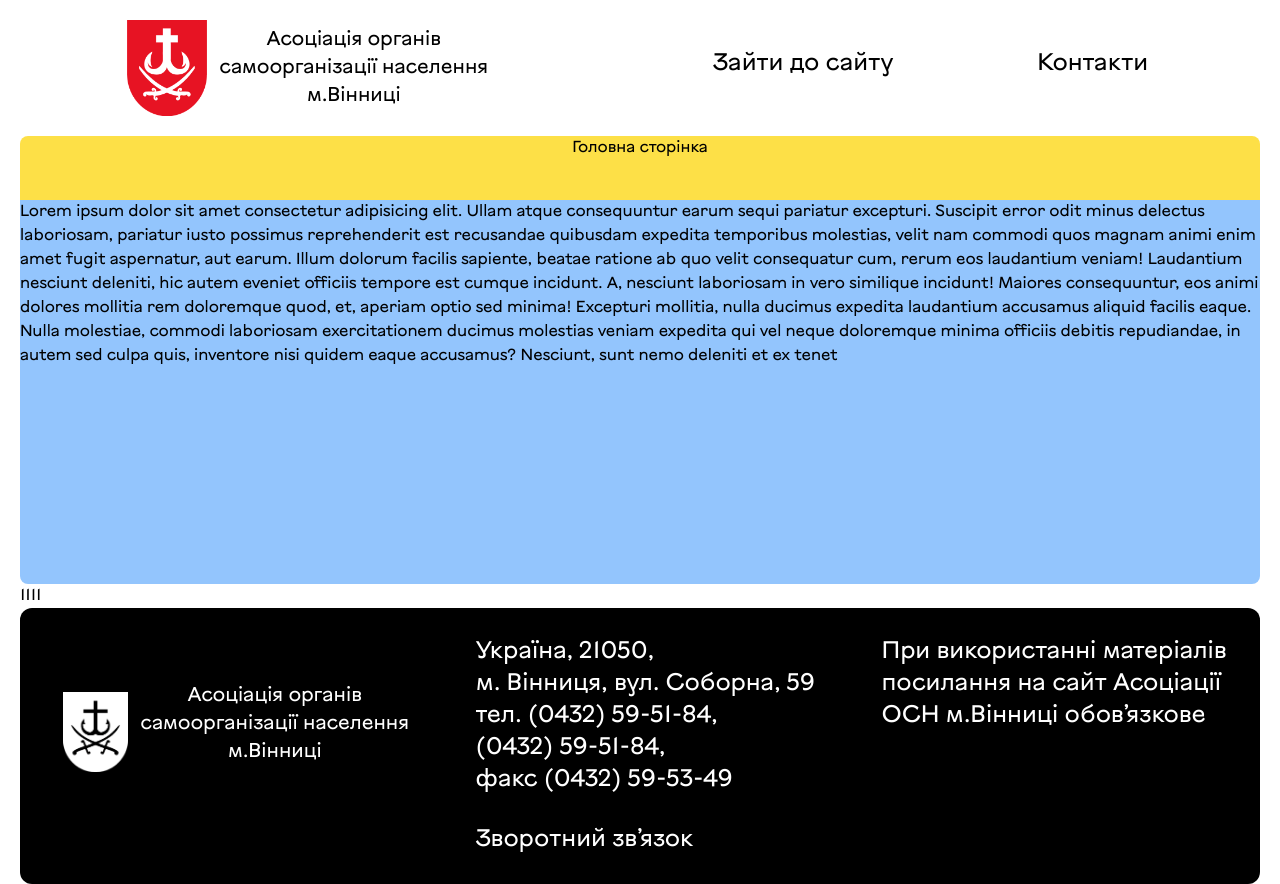
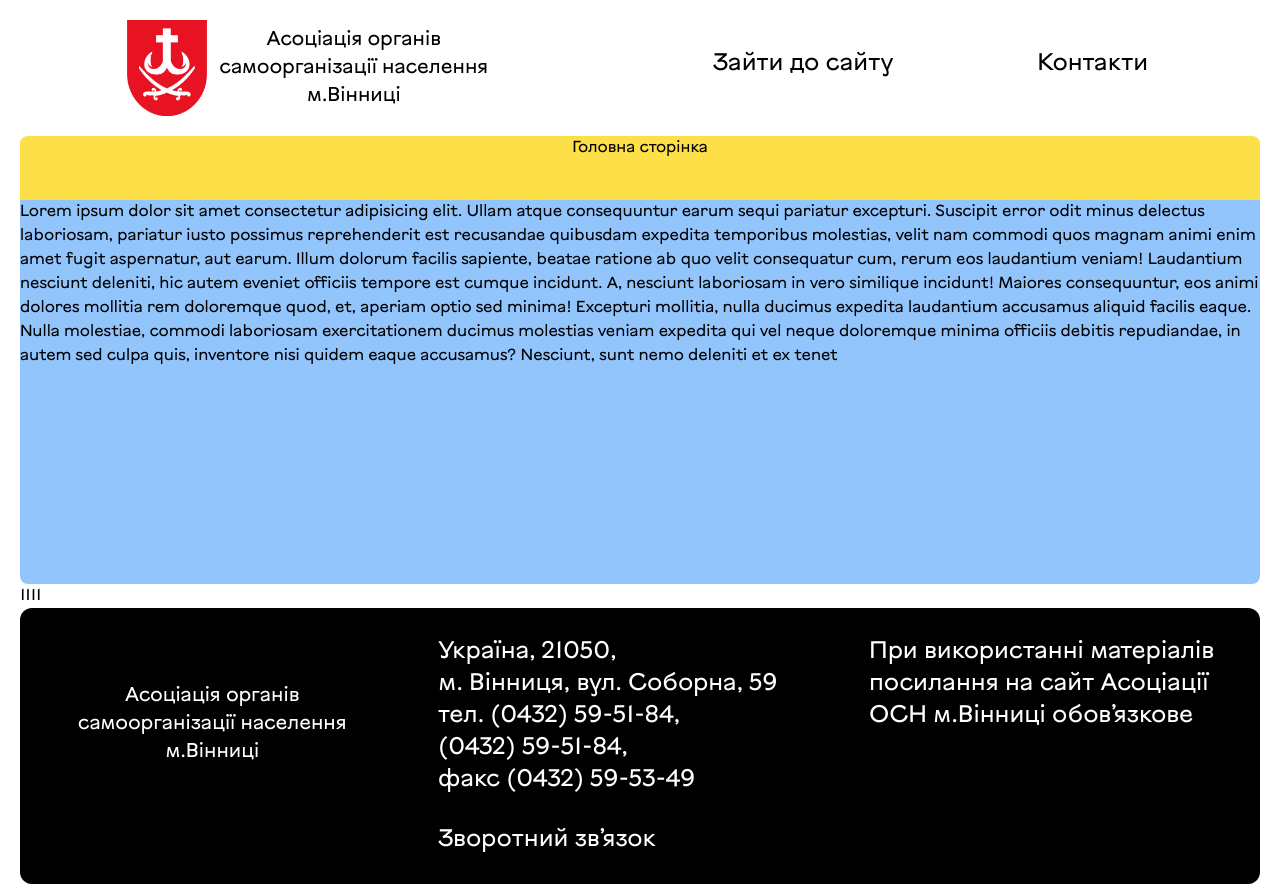
Before and after one commit to DenMax23/2023-10-aosn-next, a Next.js app: page / in a window 1280 px wide. Built offline with nearby package versions, Linux system fonts and the light colour scheme.

Commit message:
2023.12.12 10-27

```diff
--- a/app/components/footer.js
+++ b/app/components/footer.js
@@ -14,14 +14,14 @@
             alt="logo"
             priority
           /> */}
-          <Image
+          {/* <Image
             className="ml-2.5 mt-4"
             src="/logo-white.png"
             width={65}
             height={96}
             alt="logo"
             priority
-          />
+          /> */}
           <p className=" text-center text-xl  pl-3 py-1.5">
             Асоціація органів <br /> самоорганізації населення <br /> м.Вінниці
           </p>
--- a/app/components/header.js
+++ b/app/components/header.js
@@ -28,10 +28,10 @@
   return (
 
     <div className="  flex justify-around text-2xl py-5 border-zinc-300 border-2 rounded-b-lg">
-      <Link href="/" className=" flex h-24 ">
+      {/* <Link href="/" className=" flex h-24 ">
         <Image className=" " src="/main-logo.png" width={80} height={60} alt='logo' priority />
         <p className=" text-center text-xl  pl-3 py-1.5">Асоціація органів <br/> самоорганізації населення <br/> м.Вінниці</p>
-        </Link>
+        </Link> */}
         <nav className="flex items-center border-slate-500 border-solid rounded-xl  ">
           {titleNav.map((titleNav, i) => (
         <Link key={i} className=" hover:bg-slate-400 rounded-xl p-3 w-auto mx-2" href={titleNav.link}>{titleNav.name}
```
